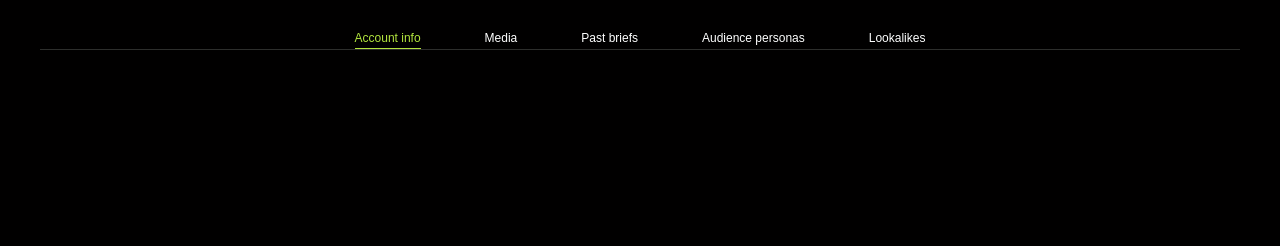
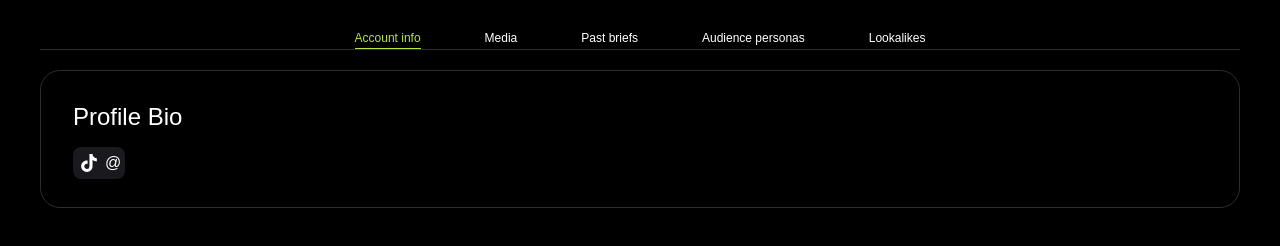
Before and after one commit to AndyDuLy/kyra-takehome, a Next.js app in the folder kyra-takehome/: page / in a window 1280 px wide. Shown: the part 386-632 px from the top of the page. Built offline with nearby package versions, Linux system fonts and the light colour scheme.

Commit message:
profile bio comp- account info organism

```diff
--- /dev/null
+++ b/kyra-takehome/src/app/client/components/organisms/account-info/account-info.module.css
@@ -0,0 +1,31 @@
+.accountInfoSection {
+  margin-top: 0.5rem;
+  min-width: 100%;
+  display: flex;
+  justify-content: flex-start;
+
+  left: 0;
+  min-width: 100%;
+  flex-direction: row;
+  align-items: flex-start;
+  align-content: flex-start;
+}
+
+.accountInfoCard {
+  width: 100%;
+  display: flex;
+  padding: 1rem;
+  border-radius: var(--borders-border-radius);
+  border: 1px solid var(--borders-color);
+  flex-direction: column;
+  align-items: flex-start;
+}
+
+.profileBio {
+  font-size: 24px;
+  padding-left: 1rem;
+}
+
+.profileBioContainer {
+  margin-left: 1rem;
+}
--- /dev/null
+++ b/kyra-takehome/src/app/client/components/organisms/account-info/account-info.tsx
@@ -0,0 +1,33 @@
+import styles from "./account-info.module.css";
+
+import { CreatorInfoData } from "@/lib/types/creator-info";
+
+import RowContainer from "@/app/client/components/atoms/row-container/row-container";
+import Card from "@/app/client/components/atoms/card/card";
+import PillContainer from "../../molecules/pill-container/pill-container";
+
+interface AccountInfoProps {
+  infoData: CreatorInfoData;
+}
+
+export default function AccountInfo({ infoData }: AccountInfoProps) {
+  return (
+    <RowContainer className={styles.accountInfoSection}>
+      <Card className={styles.accountInfoCard}>
+        <h1 className={styles.profileBio}> Profile Bio </h1>
+
+        <RowContainer className={styles.profileBioContainer}>
+          <PillContainer
+            iconName="tiktok"
+            variant="secondary"
+            children={`@${infoData.socialMedia.tiktok}`}
+          />
+
+          <h1 className={styles.profileBio}>
+            {infoData.socialMedia.tiktokBio}
+          </h1>
+        </RowContainer>
+      </Card>
+    </RowContainer>
+  );
+}
--- a/kyra-takehome/src/app/page.tsx
+++ b/kyra-takehome/src/app/page.tsx
@@ -13,6 +13,7 @@ import { fetchBaseData } from "@/app/api-lib/utils/fetchBaseData";
 import CreatorInfo from "@/app/client/components/organisms/creator-info/creator-info";
 import KeyStatistics from "@/app/client/components/organisms/key-statistics/key-statistics";
 import HeaderTabs from "@/app/client/components/organisms/header-tabs/header-tabs";
+import AccountInfo from "@/app/client/components/organisms/account-info/account-info";
 
 export default function HomePage() {
   const [infoData, setInfoData] = useState<CreatorInfoData | null>(null);
@@ -51,6 +52,7 @@ export default function HomePage() {
       <CreatorInfo alt={infoData.name} infoData={infoData} />
       <KeyStatistics statisticsData={keyStatisticsData} />
       <HeaderTabs activeTab={activeTab} setActiveTab={setActiveTab} />
+      {activeTab === "Account info" && <AccountInfo infoData={infoData} />}
     </div>
   );
 }
--- a/kyra-takehome/src/lib/formatters/data-objects.ts
+++ b/kyra-takehome/src/lib/formatters/data-objects.ts
@@ -15,6 +15,7 @@ export function formatCreatorInfoData(data: any) {
       languages[data.data?.tiktok?.language as keyof typeof languages] || "",
     socialMedia: {
       tiktok: data.data?.tiktok?.handle || "",
+      tiktokBio: data.data?.tiktok?.bio || "",
       instagram: data.data?.instagram?.handle || "",
       youtube: data.data?.youtube?.channelId || "",
     },
--- a/kyra-takehome/src/lib/types/creator-info.ts
+++ b/kyra-takehome/src/lib/types/creator-info.ts
@@ -5,6 +5,7 @@ export type CreatorInfoData = {
   language: string;
   socialMedia: {
     tiktok: string;
+    tiktokBio: string;
     instagram: string;
     youtube: string;
   };
```
